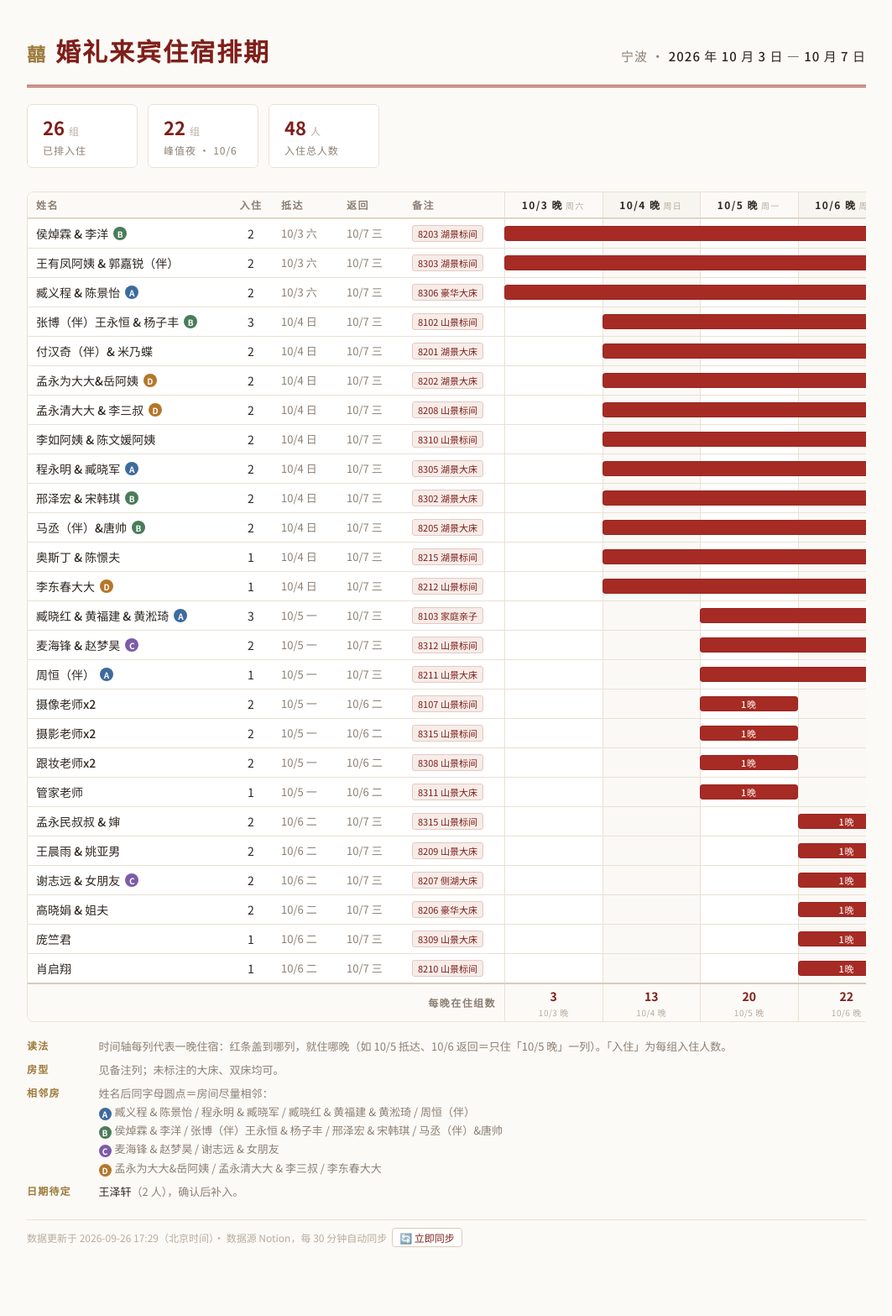
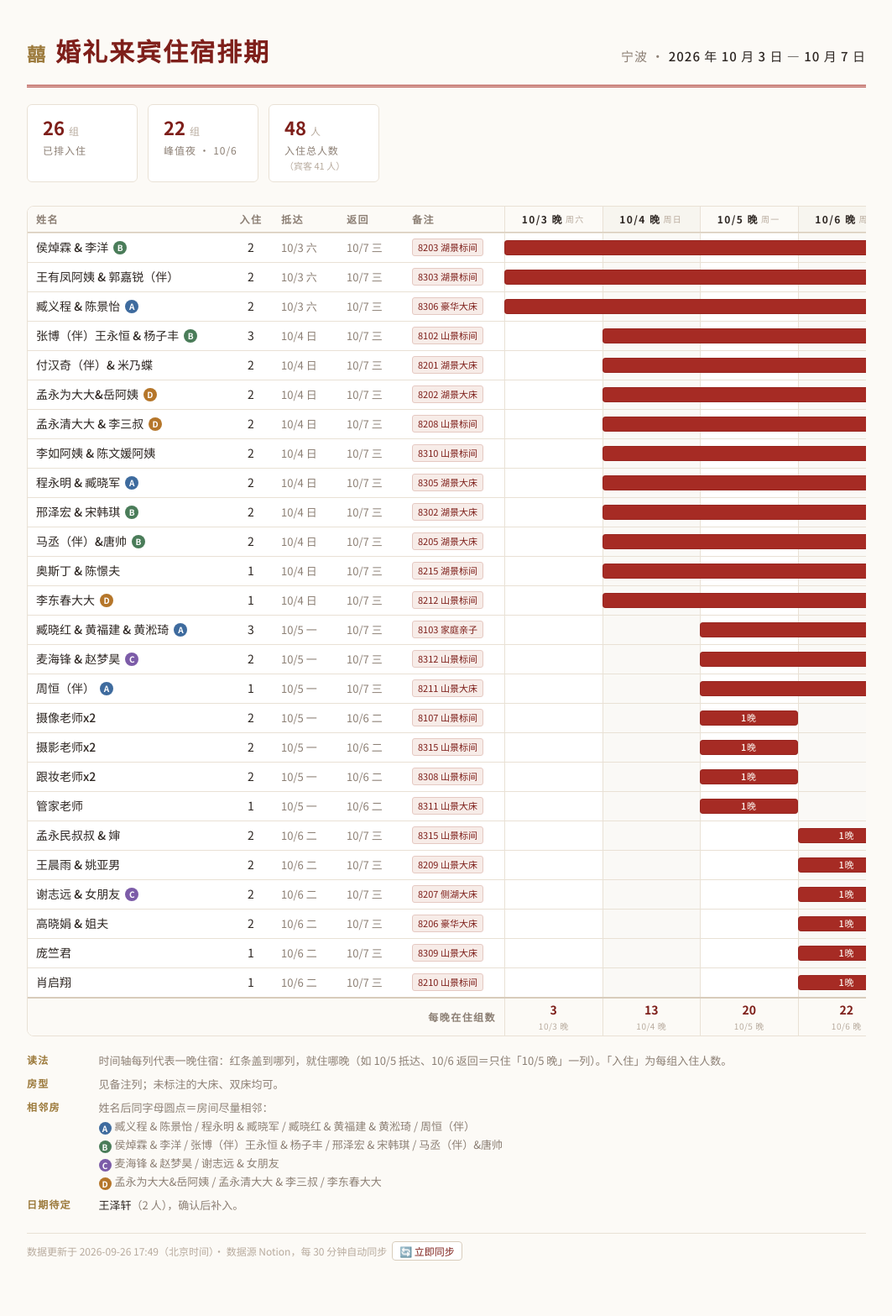
Before and after one commit to Lomolanisgo/lomolanisgo.github.io, a Jekyll site: the page wedding/index.html, which Jekyll copies as it is, in a window 1280 px wide. Shown: the whole page at 84% size, without its empty margins (108-1171 px from the left). Built offline with Jekyll 4.4.1, drawn with Linux system fonts in a browser that asks for light colours.

Commit message:
Sync wedding page from Notion

```diff
--- a/wedding/index.html
+++ b/wedding/index.html
@@ -50,6 +50,7 @@
   }
   .stat b { display: block; font-size: 22px; font-weight: 700; font-variant-numeric: tabular-nums; color: var(--red-deep); }
   .stat span { font-size: 12px; color: var(--muted); letter-spacing: .08em; }
+  .stat .nw { font-style: normal; display: block; font-size: 11px; color: var(--faint); letter-spacing: 0; }
   .stat small { font-size: 12px; color: var(--faint); font-weight: 400; }
 
   .scroll { overflow-x: auto; }
@@ -204,7 +205,7 @@
   <div class="stats">
     <div class="stat"><b>26 <small>组</small></b><span>已排入住</span></div>
     <div class="stat"><b>22 <small>组</small></b><span>峰值夜 · 10/6</span></div>
-    <div class="stat"><b>48 <small>人</small></b><span>入住总人数</span></div>
+    <div class="stat"><b>48 <small>人</small></b><span>入住总人数<i class="nw" title="不含摄影、摄像、跟妆、管家等工作人员">（宾客 41 人）</i></span></div>
   </div>
 
   <div class="scroll">
@@ -280,7 +281,7 @@
     <dd><b>王泽轩</b>（2 人），确认后补入。</dd>
   </dl>
 
-  <p class="pagefoot">数据更新于 2026-09-26 17:29（北京时间）· 数据源 Notion，每 30 分钟自动同步<a class="syncbtn" href="https://github.com/Lomolanisgo/lomolanisgo.github.io/actions/workflows/update-wedding.yml" target="_blank" rel="noopener">🔄 立即同步</a></p>
+  <p class="pagefoot">数据更新于 2026-09-26 17:49（北京时间）· 数据源 Notion，每 30 分钟自动同步<a class="syncbtn" href="https://github.com/Lomolanisgo/lomolanisgo.github.io/actions/workflows/update-wedding.yml" target="_blank" rel="noopener">🔄 立即同步</a></p>
 </div>
 </body>
 </html>
```
